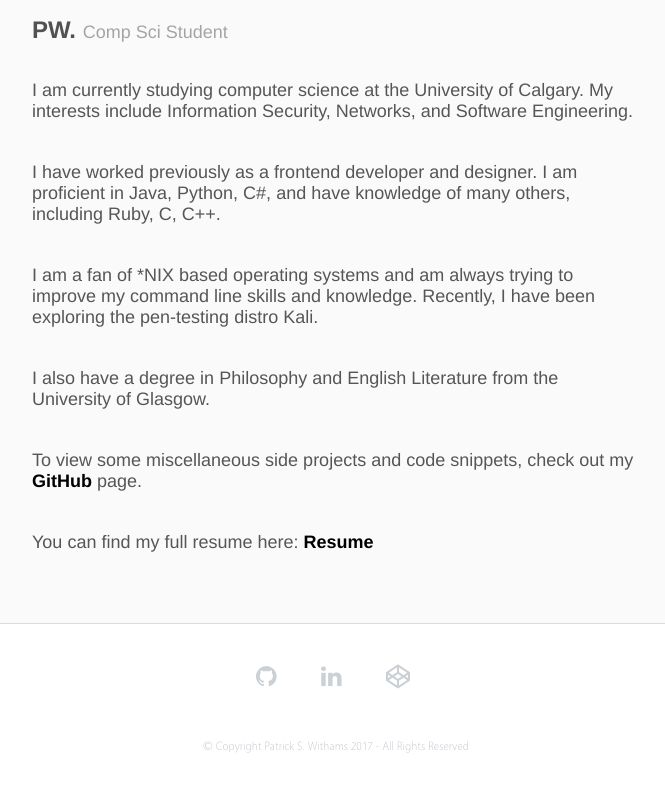
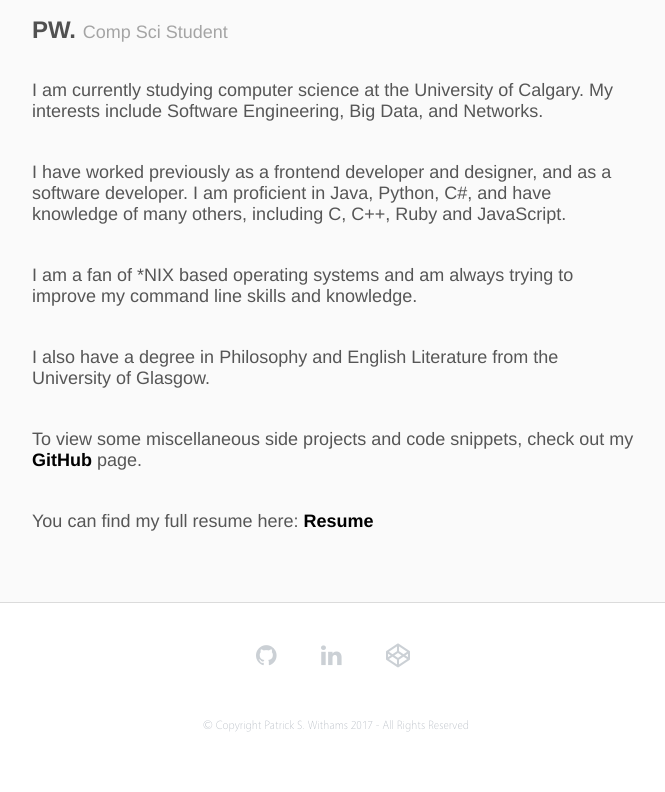
Before and after one commit to paddyw2/paddyw2.github.io, a Jekyll site: the page built from about.md, in a window 1280 px wide. Shown: the top 792 px of the page, without its empty margins (304-969 px from the left). Built offline with Jekyll 4.4.1, drawn with Linux system fonts in a browser that asks for light colours; nearby versions of some CDN libraries.

Commit message:
Update bio

```diff
--- a/about.md
+++ b/about.md
@@ -2,11 +2,11 @@
 layout: default
 ---
 
-I am currently studying computer science at the University of Calgary. My interests include Information Security, Networks, and Software Engineering.
+I am currently studying computer science at the University of Calgary. My interests include Software Engineering, Big Data, and Networks.
 
-I have worked previously as a frontend developer and designer. I am proficient in Java, Python, C#, and have knowledge of many others, including Ruby, C, C++.
+I have worked previously as a frontend developer and designer, and as a software developer. I am proficient in Java, Python, C#, and have knowledge of many others, including C, C++, Ruby and JavaScript.
 
-I am a fan of *NIX based operating systems and am always trying to improve my command line skills and knowledge. Recently, I have been exploring the pen-testing distro Kali.
+I am a fan of *NIX based operating systems and am always trying to improve my command line skills and knowledge.
 
 I also have a degree in Philosophy and English Literature from the University of Glasgow.
 
```
Also changed, not shown: index.md (+1 -1 lines).
